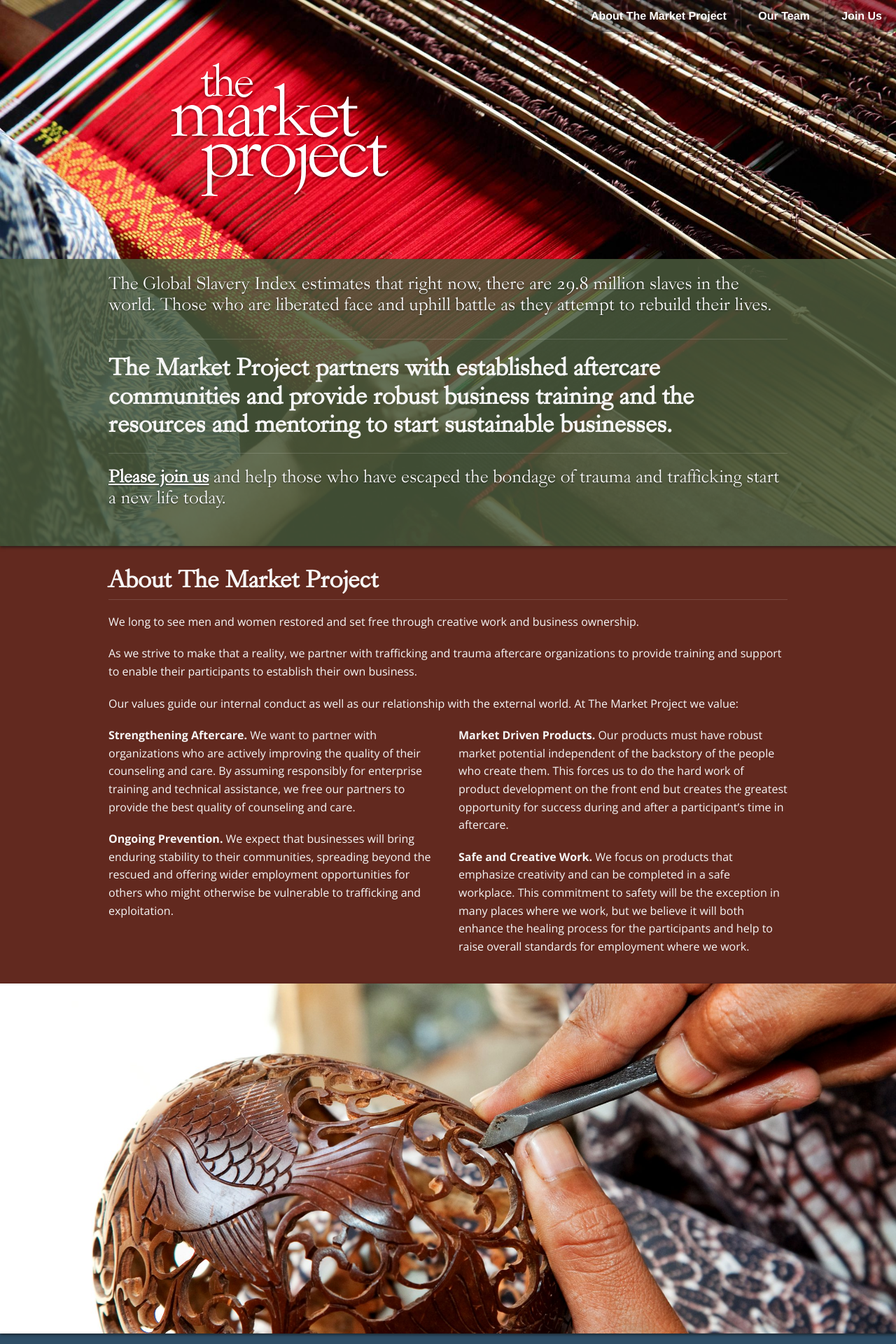
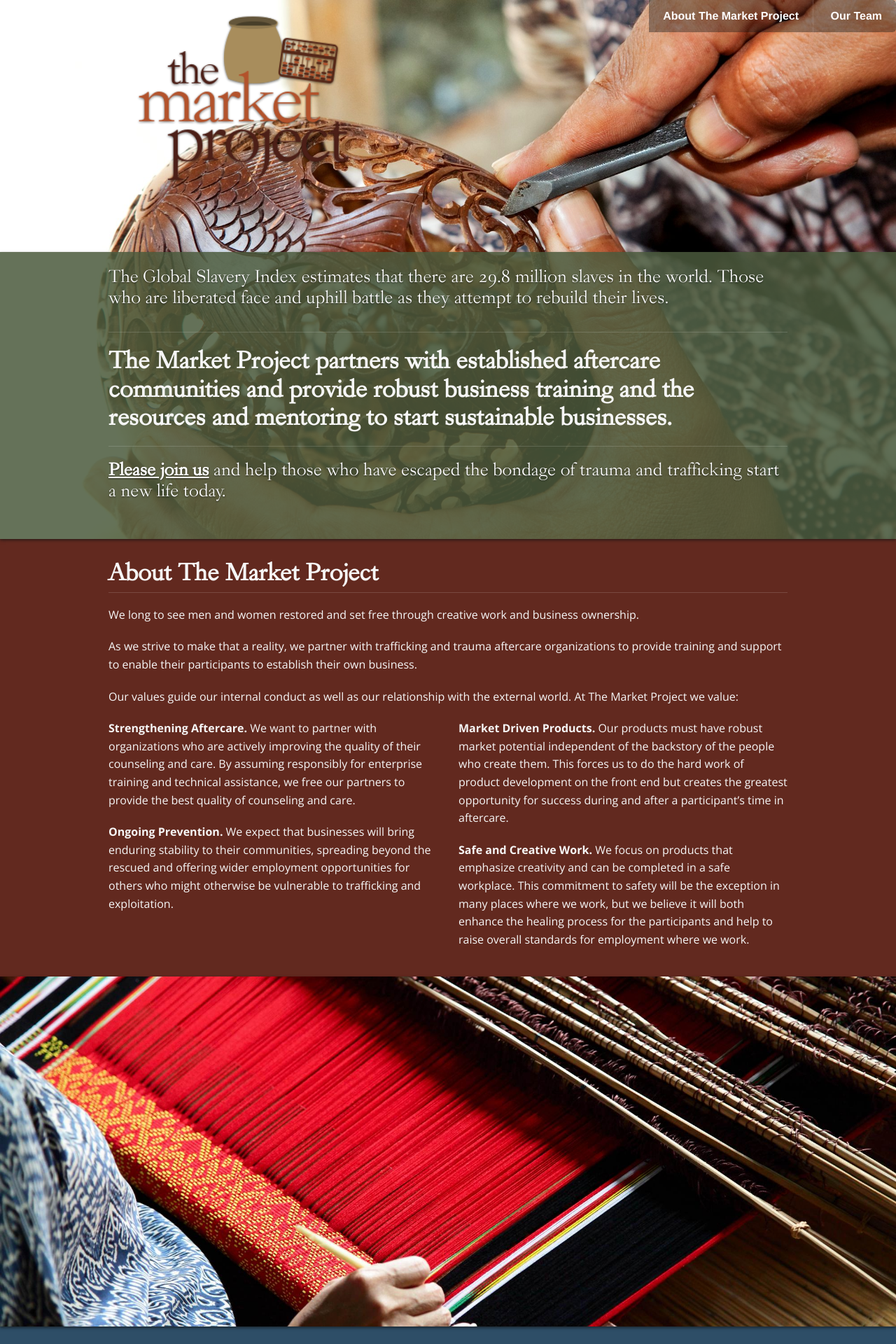
Before and after one commit to themarketproject/themarketproject.github.com, a Jekyll site: the page built from index.md, in a window 1280 px wide. Shown: the top 1920 px of the page at 70% size. Built offline with Jekyll 4.4.1, drawn with Linux system fonts in a browser that asks for light colours; nearby versions of some CDN libraries; Markdown is read by kramdown in place of the engine named in the settings; some of the changed text lies outside the part shown.

Commit message:
Content upates based on Carolyns suggestions

```diff
--- a/index.md
+++ b/index.md
@@ -9,7 +9,6 @@
       <nav>
         <a href="#about">About The Market Project</a>
         <a href="#team">Our Team</a>
-        <a href="#join">Join Us</a>
       </nav>
 
     </div>
@@ -18,11 +17,11 @@
   <section id="about">
     <div class="row">
       <div class="large-12 columns">
-        <p class="problem">The Global Slavery Index estimates that right now, there are 29.8 million slaves in the world. Those who are liberated face and uphill battle as they attempt to rebuild their lives.</p>
+        <p class="problem">The Global Slavery Index estimates that there are 29.8 million slaves in the world. Those who are liberated face and uphill battle as they attempt to rebuild their lives.</p>
 
         <h2>The Market Project partners with established aftercare communities and provide robust business training and the resources and mentoring to start sustainable businesses.</h2>
 
-        <p class="call"><a href="#join">Please join us</a> and help those who have escaped the bondage of trauma and trafficking start a new life today.</p>
+        <p class="call"><a href="mailto:info@marketproject.org">Please join us</a> and help those who have escaped the bondage of trauma and trafficking start a new life today.</p>
       </div>
     </div>
   </section>
@@ -91,12 +90,3 @@
     </div>
   </div>
 </section>
-
-<section id="join">
-  <div class="row">
-    <div class="large-12 columns">
-      <h2>Please join us</h2>
-      <p class="email"><a href="mailto:info@marketproject.org">info<span>@</span>marketproject.org</a></p>
-    </div>
-  </div>
-</section>
```
Also changed, not shown: _scss/app.scss (+8 -7 lines), stylesheets/app.css.
